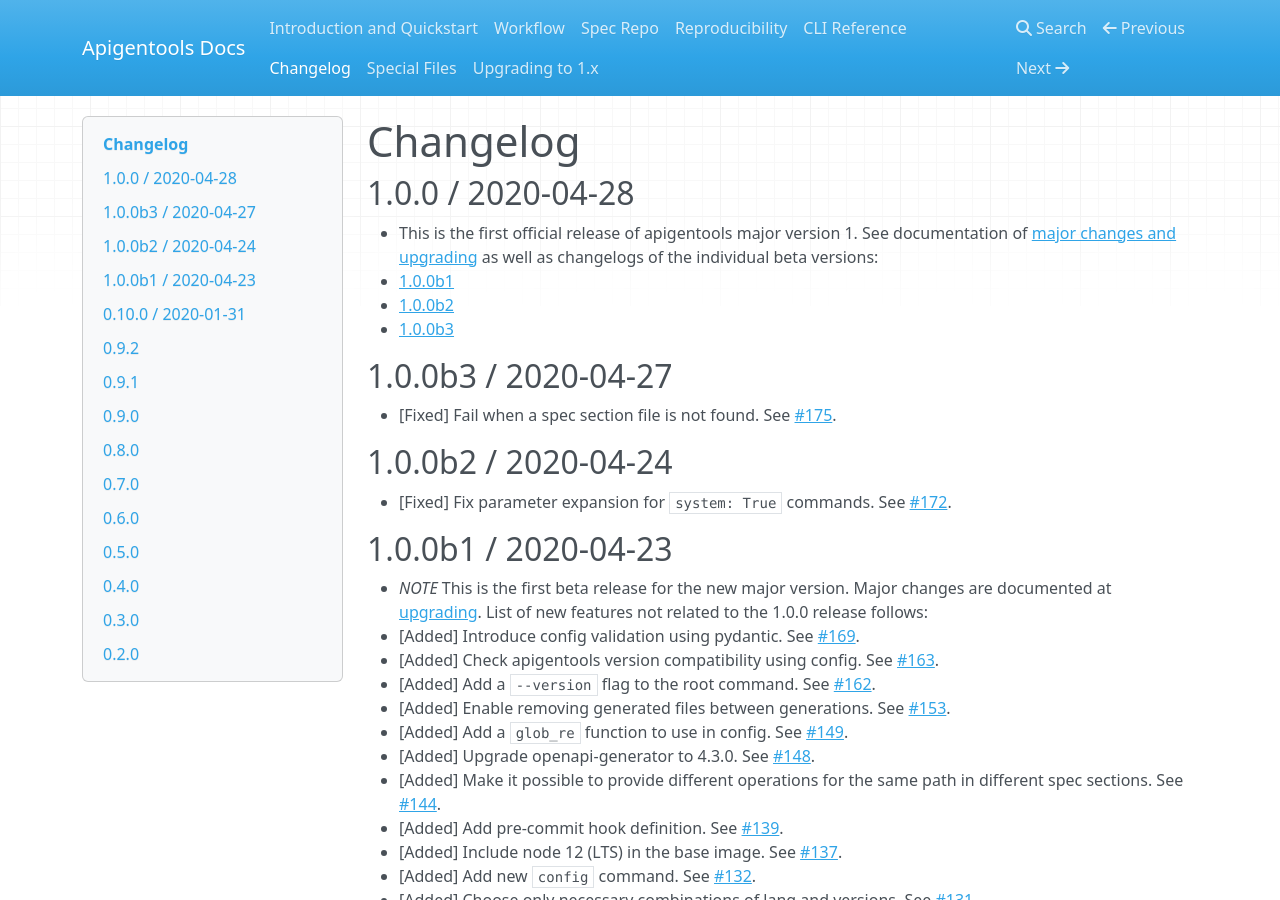
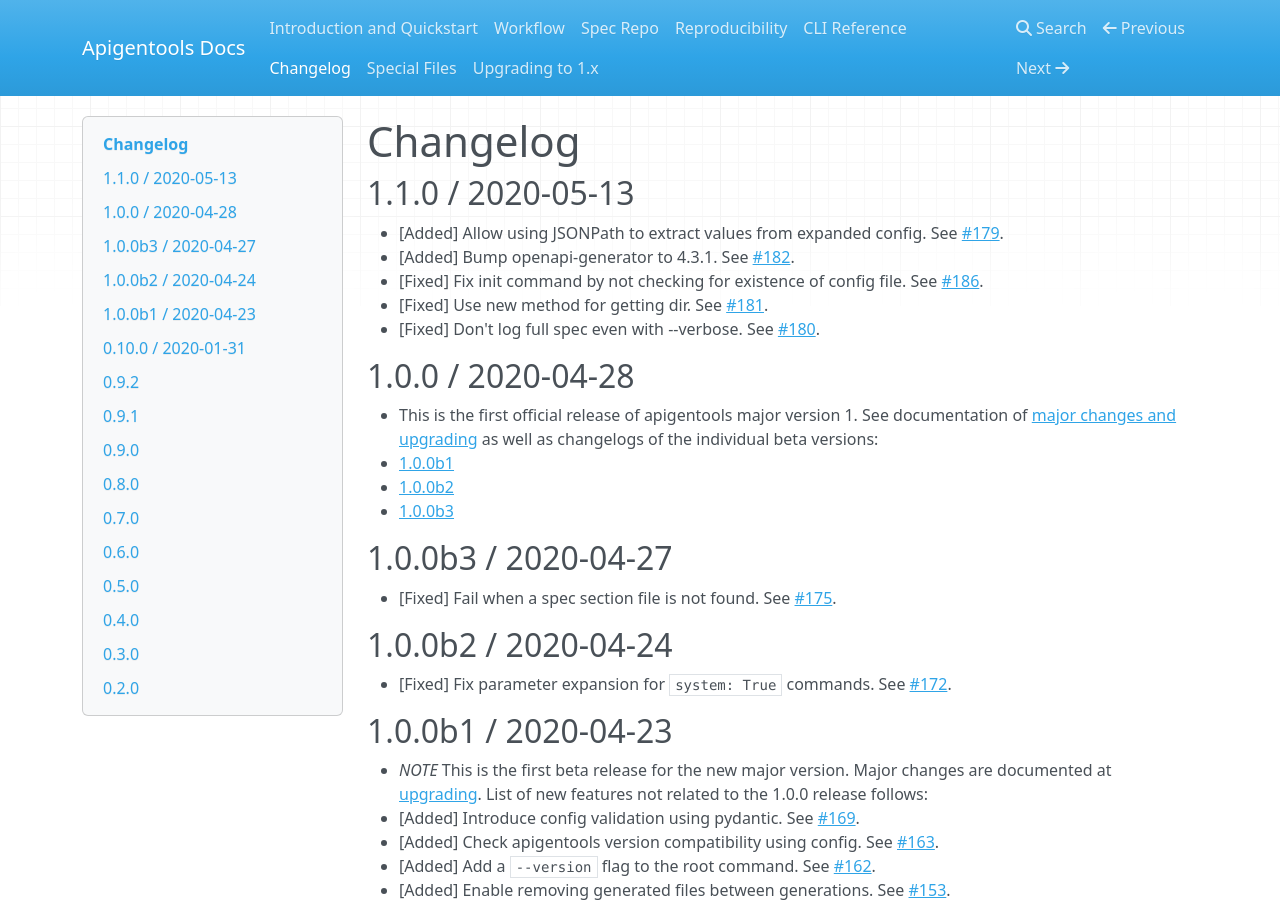
Before and after one commit to DataDog/apigentools, an MkDocs documentation site: the page built from docs/changelog.md, in a window 1280 px wide and 900 px high. Built offline with MkDocs 1.6.1, drawn with Linux system fonts in a browser that asks for light colours; nearby versions of some CDN libraries.

Commit message:
Add changelog for release 1.1.0 (#187)

```diff
--- a/docs/changelog.md
+++ b/docs/changelog.md
@@ -1,4 +1,12 @@
 # Changelog
+
+## 1.1.0 / 2020-05-13
+
+* [Added] Allow using JSONPath to extract values from expanded config. See [#179](https://github.com/DataDog/apigentools/pull/179).
+* [Added] Bump openapi-generator to 4.3.1. See [#182](https://github.com/DataDog/apigentools/pull/182).
+* [Fixed] Fix init command by not checking for existence of config file. See [#186](https://github.com/DataDog/apigentools/pull/186).
+* [Fixed] Use new method for getting dir. See [#181](https://github.com/DataDog/apigentools/pull/181).
+* [Fixed] Don't log full spec even with --verbose. See [#180](https://github.com/DataDog/apigentools/pull/180).
 
 ## 1.0.0 / 2020-04-28
 
```
